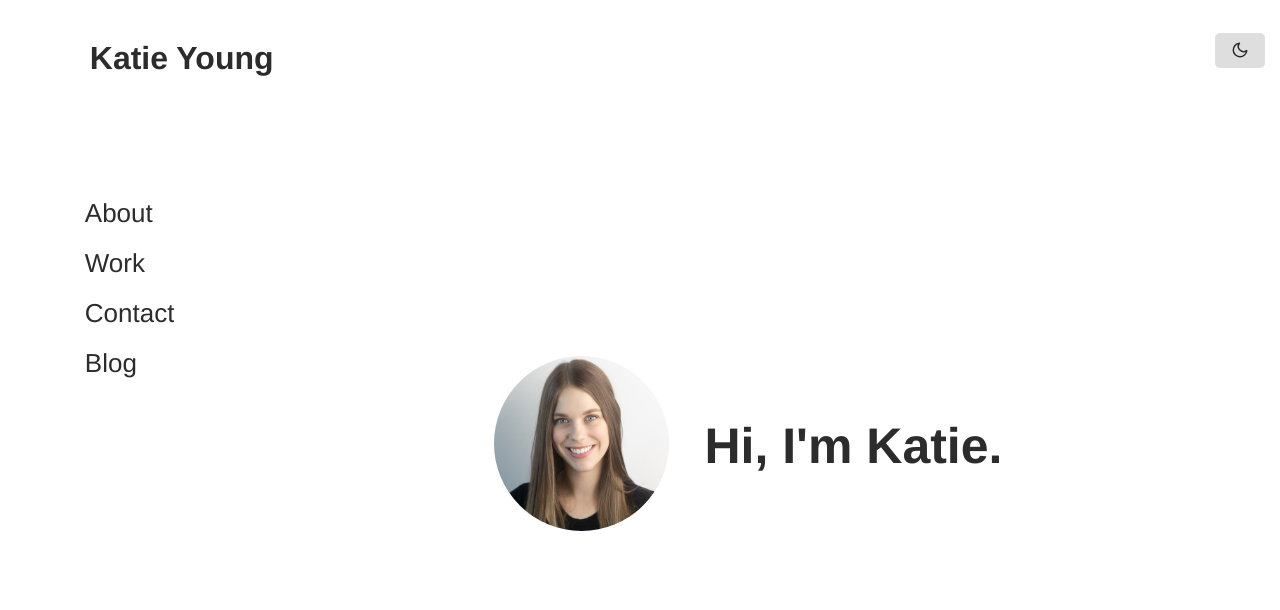
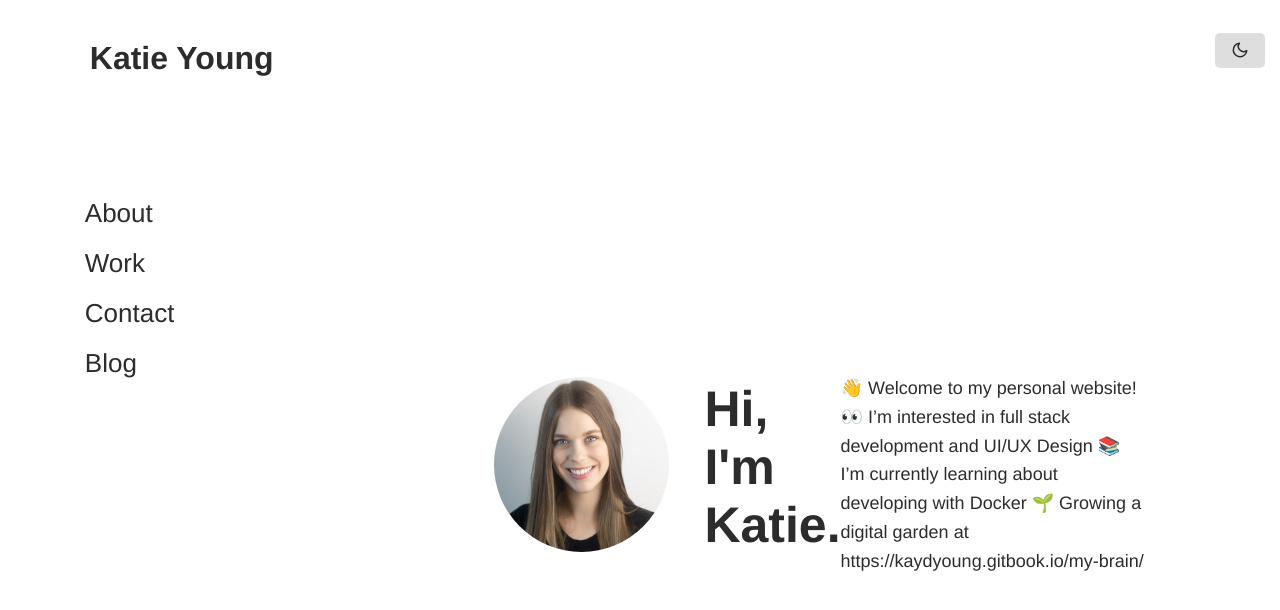
Before and after one commit to kaydyoung/kaydyoung.github.io, a Jekyll site: the page built from index.html, in a window 1280 px wide. Shown: the top 610 px of the page. Built offline with Jekyll 4.4.1, drawn with Linux system fonts in a browser that asks for light colours.

Commit message:
Update index.html

```diff
--- a/index.html
+++ b/index.html
@@ -6,4 +6,10 @@ title: Katie
 <div class="katie-page-wrapper">
     <img src="/assets/images/profile.jpg">
     <h1>Hi, I'm Katie.</h1>
+    <p>
+        👋 Welcome to my personal website!
+        👀 I’m interested in full stack development and UI/UX Design
+        📚 I’m currently learning about developing with Docker
+        🌱 Growing a digital garden at https://kaydyoung.gitbook.io/my-brain/
+    </p>
 </div>
```
